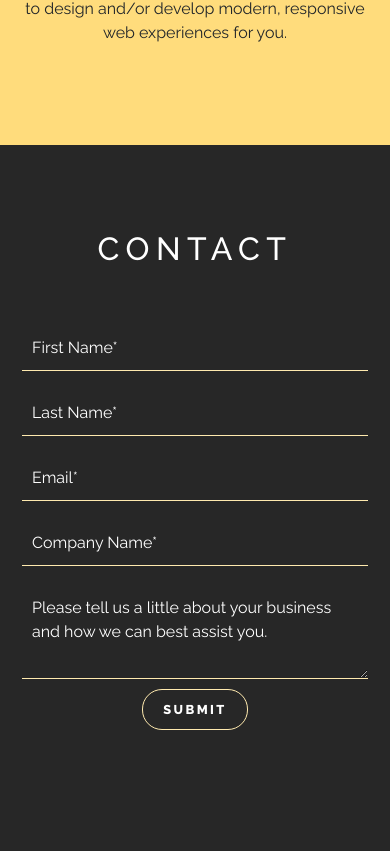
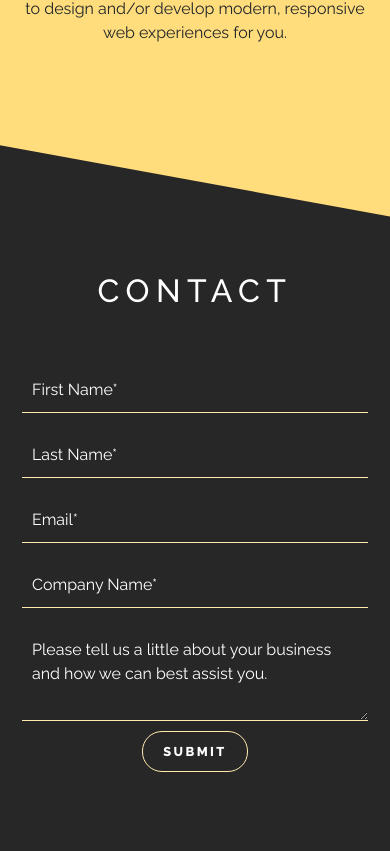
Before and after one commit to rscole87/mt_website_react_v2, a React (Create React App) app: page / in a window 390 px wide. Shown: the part 3893-4744 px from the top of the page. Built offline with nearby package versions, Linux system fonts and the light colour scheme.

Commit message:
add diagonal clipping to contact section

```diff
--- a/src/components/ProjectPageComponent.js
+++ b/src/components/ProjectPageComponent.js
@@ -17,7 +17,7 @@ const ProjectPage = (props) => {
           </Col>
 
           <Col sm="8" lg="6">
-            <img src={props.project.image} alt={props.project.title} />
+            <img className="project-thumb" src={props.project.image} alt={props.project.title} />
           </Col>
         </Row>
         <Row>
--- a/src/styles/App.css
+++ b/src/styles/App.css
@@ -102,8 +102,8 @@ h3 {
 }
 
 #featured-work-section {
-  -webkit-clip-path: polygon(0% 10%, 100% 0%, 100% 100%, 0% 100%);
-  clip-path: polygon(0% 10%, 100% 0%, 100% 100%, 0% 100%);
+  -webkit-clip-path: polygon(0% 15%, 100% 0%, 100% 100%, 0% 100%);
+  clip-path: polygon(0% 15%, 100% 0%, 100% 100%, 0% 100%);
   min-height: 50vh;
   background-color: #e9e9e9;
   padding: 25vh 0 10vh 0;
@@ -111,8 +111,8 @@ h3 {
 
 @media only screen and (max-width: 1200px) {
   #featured-work-section {
-    -webkit-clip-path: polygon(0% 5%, 100% 0%, 100% 100%, 0% 100%);
-    clip-path: polygon(0% 5%, 100% 0%, 100% 100%, 0% 100%);
+    -webkit-clip-path: polygon(0% 10%, 100% 0%, 100% 100%, 0% 100%);
+    clip-path: polygon(0% 10%, 100% 0%, 100% 100%, 0% 100%);
   }
 }
 
@@ -204,8 +204,17 @@ h3 {
 }
 
 #contact-section {
-  padding: 10vh 0;
+  padding: 15vh 0 10vh 0;
   background-color: #272727;
+  -webkit-clip-path: polygon(0% 0%, 100% 15%, 100% 100%, 0% 100%);
+  clip-path: polygon(0% 0%, 100% 15%, 100% 100%, 0% 100%);
+}
+
+@media only screen and (max-width: 1200px) {
+  #contact-section {
+    -webkit-clip-path: polygon(0% 0%, 100% 10%, 100% 100%, 0% 100%);
+    clip-path: polygon(0% 0%, 100% 10%, 100% 100%, 0% 100%);
+  }
 }
 
 #contact-section ::-webkit-input-placeholder {
--- a/src/styles/App.scss
+++ b/src/styles/App.scss
@@ -96,12 +96,12 @@ h3 {
 }
 
 #featured-work-section {
-  -webkit-clip-path: polygon(0% 10%, 100% 0%, 100% 100%, 0% 100%);
-  clip-path: polygon(0% 10%, 100% 0%, 100% 100%, 0% 100%);
+  -webkit-clip-path: polygon(0% 15%, 100% 0%, 100% 100%, 0% 100%);
+  clip-path: polygon(0% 15%, 100% 0%, 100% 100%, 0% 100%);
 
   @media only screen and (max-width: 1200px) {
-    -webkit-clip-path: polygon(0% 5%, 100% 0%, 100% 100%, 0% 100%);
-    clip-path: polygon(0% 5%, 100% 0%, 100% 100%, 0% 100%);
+    -webkit-clip-path: polygon(0% 10%, 100% 0%, 100% 100%, 0% 100%);
+    clip-path: polygon(0% 10%, 100% 0%, 100% 100%, 0% 100%);
   }
 
   min-height: 50vh;
@@ -132,14 +132,13 @@ h3 {
         font-size: 1.5rem;
         transition: 0.9s ease;
       }
-
     }
 
-    @media only screen and (max-width: 1200px){
+    @media only screen and (max-width: 1200px) {
       min-width: 33vw;
     }
 
-    @media only screen and (max-width: 768px){
+    @media only screen and (max-width: 768px) {
       min-width: 350px;
     }
 
@@ -148,8 +147,8 @@ h3 {
       transition: 0.5s ease;
     }
 
-    &:hover{
-      .thumb-overlay{
+    &:hover {
+      .thumb-overlay {
         opacity: 0.6;
 
         .project-title {
@@ -157,7 +156,7 @@ h3 {
         }
       }
 
-      img{
+      img {
         filter: blur(5px);
         overflow: hidden;
       }
@@ -181,8 +180,15 @@ h3 {
 }
 
 #contact-section {
-  padding: 10vh 0;
+  padding: 15vh 0 10vh 0;
   background-color: #272727;
+  -webkit-clip-path: polygon(0% 0%, 100% 15%, 100% 100%, 0% 100%);
+  clip-path: polygon(0% 0%, 100% 15%, 100% 100%, 0% 100%);
+
+  @media only screen and (max-width: 1200px) {
+    -webkit-clip-path: polygon(0% 0%, 100% 10%, 100% 100%, 0% 100%);
+    clip-path: polygon(0% 0%, 100% 10%, 100% 100%, 0% 100%);
+  }
 
   ::placeholder {
     @include raleway();
@@ -273,7 +279,7 @@ footer {
     max-height: 75px;
   }
 
-  .footer-link{
+  .footer-link {
     text-transform: capitalize;
     font-size: 0.8rem;
   }
```
Also changed, not shown: 1 other file (tests, documents, lock files or other folders).
